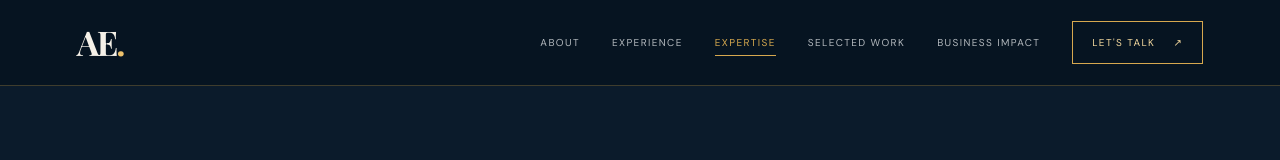
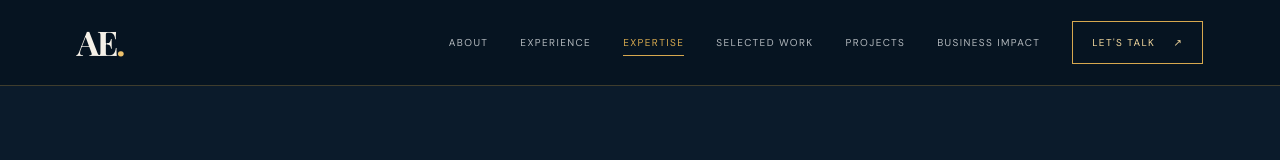
Before and after one commit to Shahawey1/Shahawey1.github.io, a plain HTML site: page expertise.html in a window 1280 px wide. Shown: the top 160 px of the page. Drawn offline with nearby package versions, Linux system fonts and the light colour scheme; a web font is replaced by a local one.

Commit message:
Add Projects to portfolio navigation

```diff
--- a/expertise.html
+++ b/expertise.html
@@ -8,7 +8,7 @@
 <link rel="stylesheet" href="styles.css"></head><body>
 <div class="cursor-glow" aria-hidden="true"></div><header class="site-header">
   <a class="brand" href="index.html" aria-label="Ahmed Elshahawey home">AE<span>.</span></a>
-  <nav class="nav" id="nav"><a href="about.html">About</a><a href="experience.html">Experience</a><a href="expertise.html" class="active" aria-current="page">Expertise</a><a href="work.html">Selected Work</a><a href="impact.html">Business Impact</a><a href="contact.html" class="nav-contact">Let's talk <span>↗</span></a></nav>
+  <nav class="nav" id="nav"><a href="about.html">About</a><a href="experience.html">Experience</a><a href="expertise.html" class="active" aria-current="page">Expertise</a><a href="work.html">Selected Work</a><a href="projects.html">Projects</a><a href="impact.html">Business Impact</a><a href="contact.html" class="nav-contact">Let's talk <span>↗</span></a></nav>
   <button class="menu-toggle" id="menuToggle" aria-label="Toggle navigation" aria-expanded="false"><span></span><span></span></button>
  </header>
 <main id="top"><section class="expertise section-wrap" id="expertise">
```
